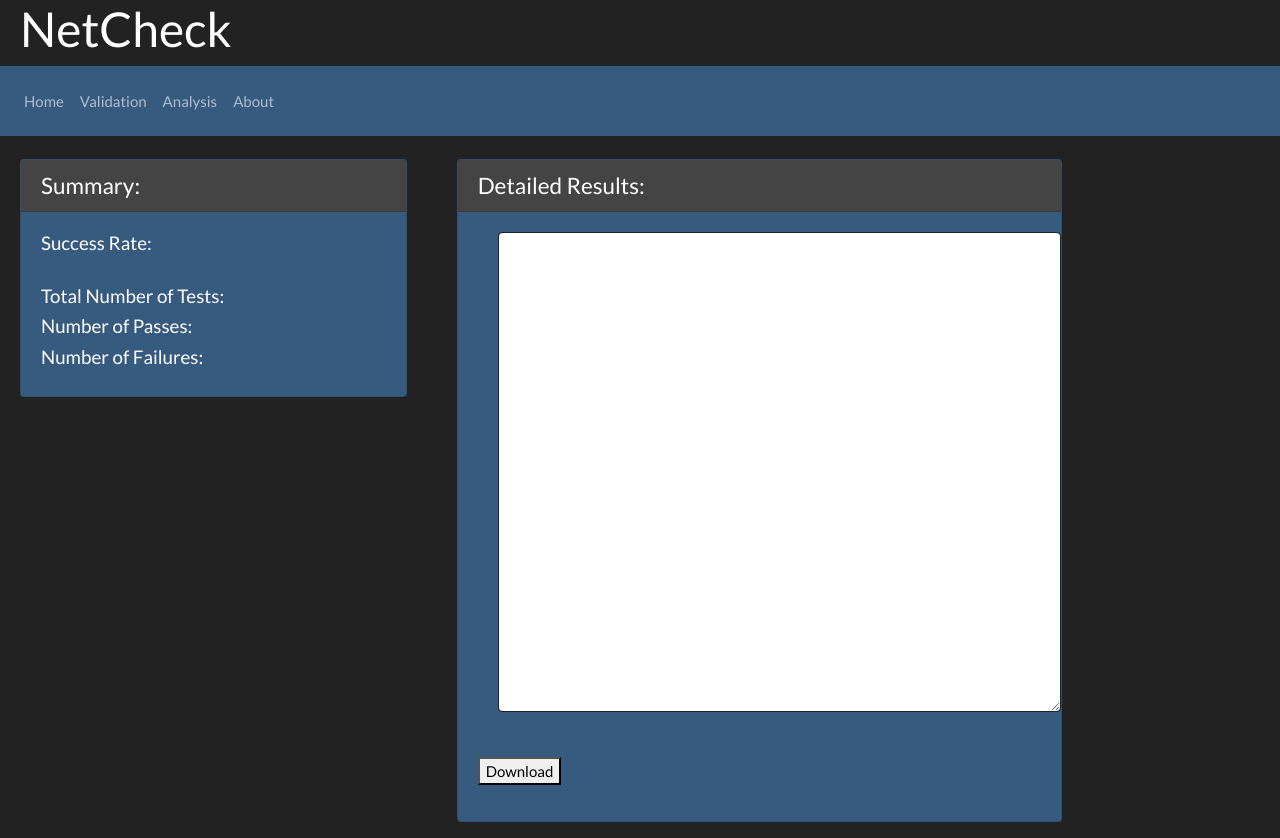
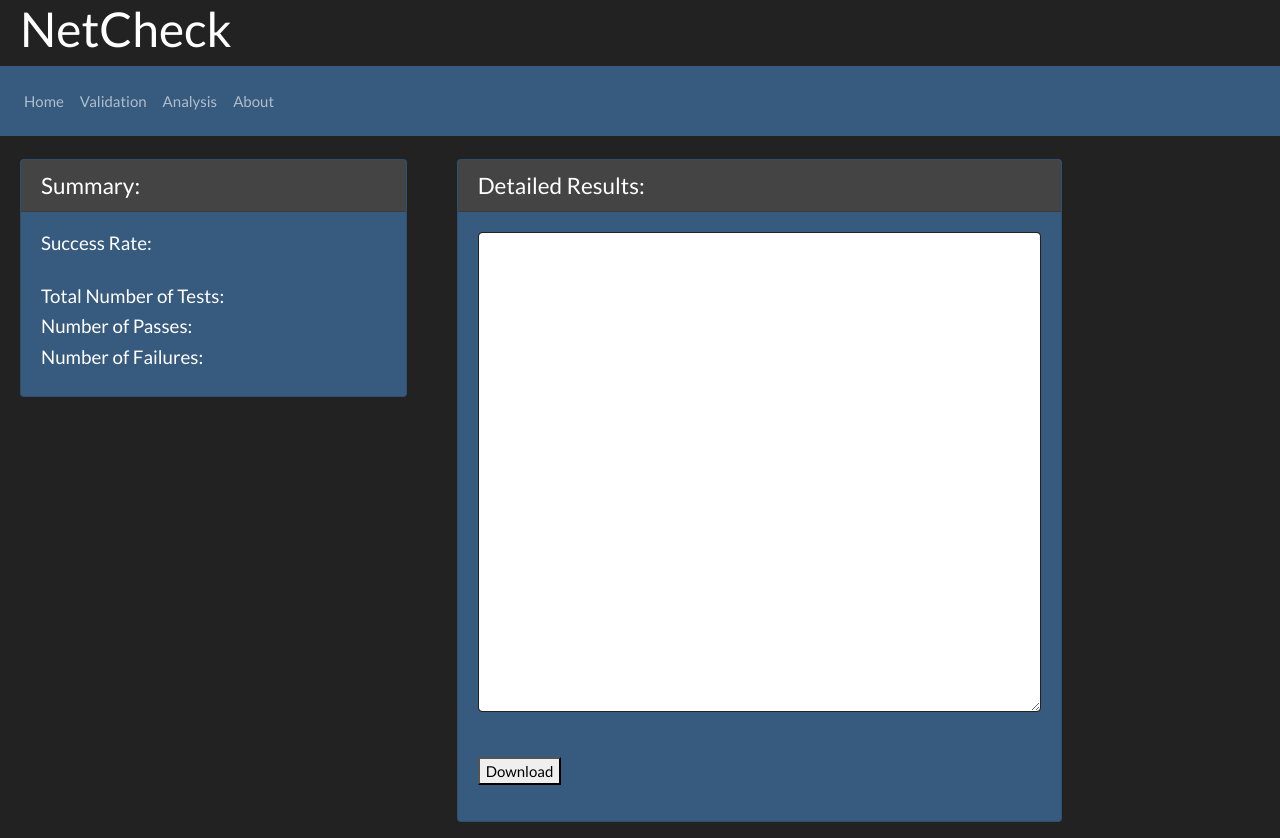
Before and after one commit to dannywade/netcheck, a FastAPI app: template netcheck/frontend/templates/results.html in a window 1280 px wide. Run offline with FastAPI, Linux system fonts and the light colour scheme; the template is opened without the code that fills it, so the values that code supplies are empty; parts of the project's set-up code (start-up, migrations or seed data) failed here and were passed over; some libraries are stand-ins or nearby versions.

Commit message:
fixed results textarea within card

```diff
--- a/netcheck/frontend/templates/results.html
+++ b/netcheck/frontend/templates/results.html
@@ -28,7 +28,7 @@
             <div class="card-body">
                 <div class="form-group">
                     <textarea class="form-control" id="resultsTextarea" rows="3"
-                        style="margin-top: 0px; margin-bottom: 0px; margin-left: 20px; max-width: 45rem; height: 30rem;">
+                        style="max-width: 45rem; height: 30rem;">
                 {{ output }}
             </textarea><br><br>
                     <button
```
